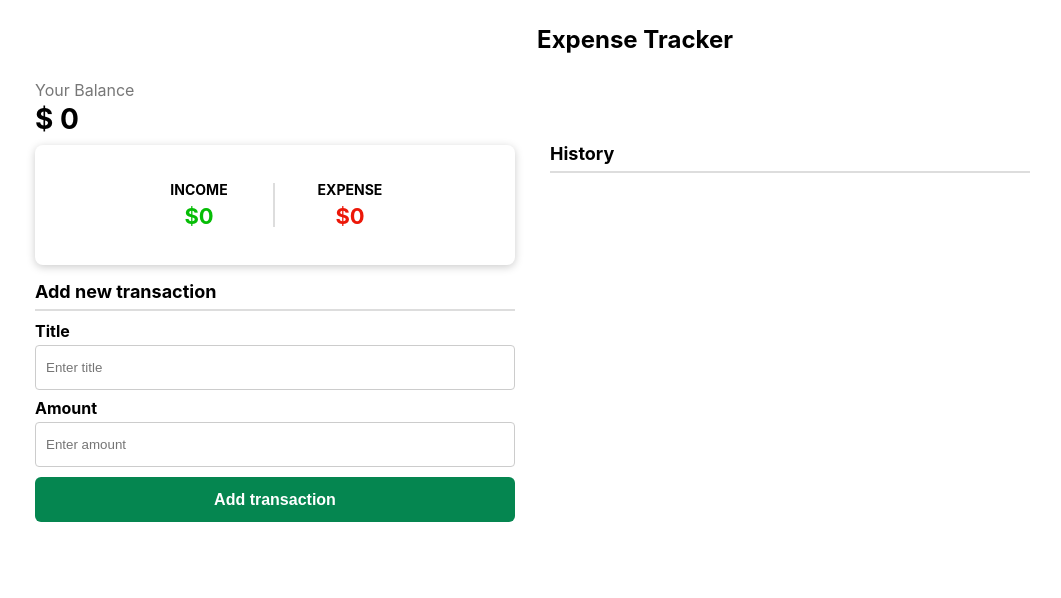
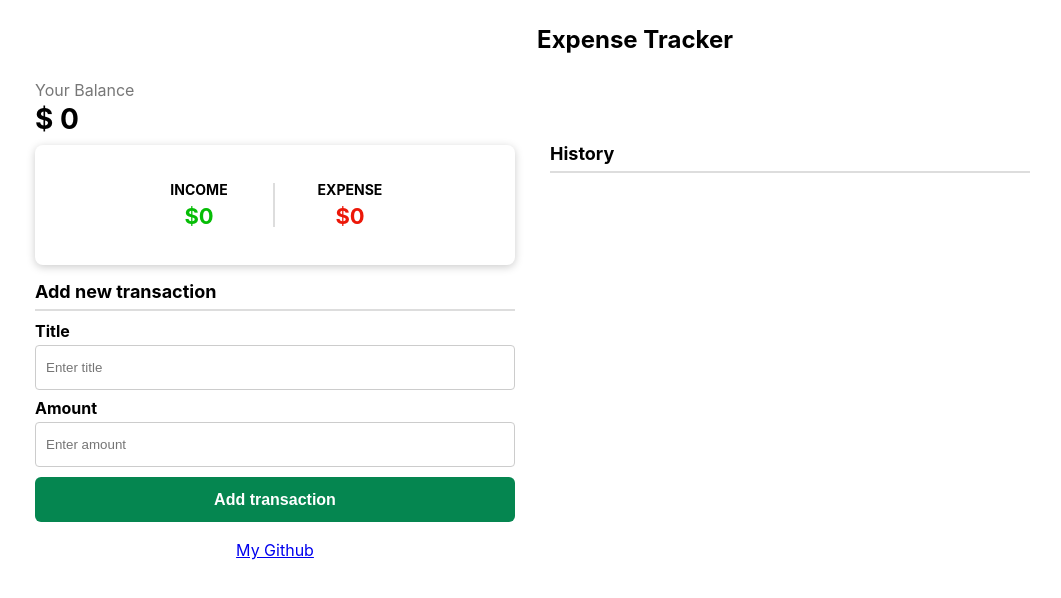
Before and after one commit to masoudtabatabaei/expense-tracker, a React (Create React App) app: page / in a window 1280 px wide. Shown: the top 598 px of the page, without its empty margins (5-1066 px from the left). Built offline with nearby package versions, Linux system fonts and the light colour scheme.

Commit message:
Add mygithub link

```diff
--- a/src/App.scss
+++ b/src/App.scss
@@ -182,3 +182,8 @@
     }
   }
 }
+
+.github {
+  text-align: center;
+  margin: 20px 0 0;
+}
--- a/src/components/AddTransaction.jsx
+++ b/src/components/AddTransaction.jsx
@@ -68,6 +68,9 @@ const AddTransaction = ({ handleSubmitForm }) => {
         {errors.amount && <div className="error_msg">Amount is required!</div>}
         <button className="fullwidth bold">Add transaction</button>
       </form>
+      <div className="github">
+        <a href="https://github.com/masoudtabatabaei">My Github</a>
+      </div>
     </>
   );
 };
```
